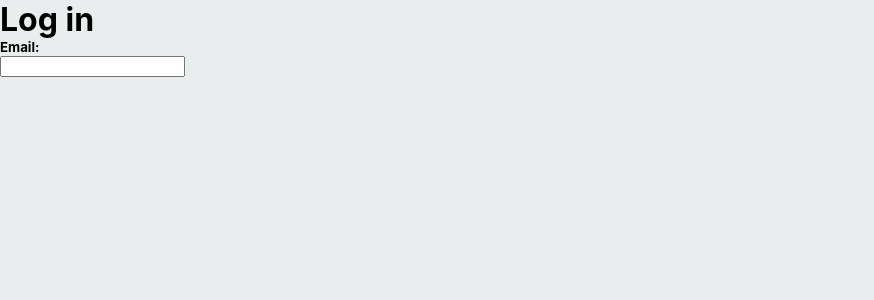
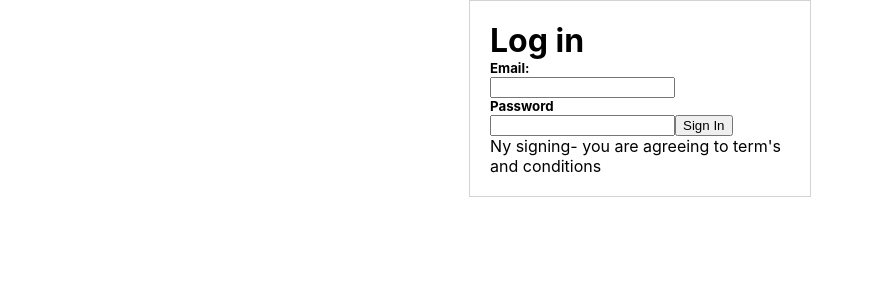
Before and after one commit to Sufyanraza50/amazon-clone-app, a React (Create React App) app: page /login in a window 1280 px wide. Shown: the top 300 px of the page, without its empty margins (0-874 px from the left). Built offline with nearby package versions, Linux system fonts and the light colour scheme.

Commit message:
New updates on login page

```diff
--- a/src/App.js
+++ b/src/App.js
@@ -1,6 +1,7 @@
 import { BrowserRouter as Router, Switch, Route } from 'react-router-dom';
 import Header from './components/Header';
 import Login from './components/Login';
+import Home from './components/Home';
 import './App.css';
 
 function App() {
@@ -14,6 +15,10 @@ function App() {
           <Route path="/login">
             <Login />
           </Route>
+          <Route path="/" >
+            <Header />
+            <Home />
+          </Route>
         </Switch>
       </div>
     </Router>
--- /dev/null
+++ b/src/components/Home.js
@@ -0,0 +1,11 @@
+import React from 'react'
+
+export const Home = () => {
+    return (
+        <div>
+            <h1>Home</h1>
+        </div>
+    )
+}
+
+export default Home;
--- a/src/components/Login.css
+++ b/src/components/Login.css
@@ -0,0 +1,22 @@
+.login {
+    background-color: white;
+    height: 100vh;
+    display: flex;
+    flex-direction: column;
+    align-items: center;
+}
+
+.login__logo {
+    width: 100px;
+    object-fit: contain;
+    margin-top: 20px;
+    margin-bottom: 20px;
+}
+
+.login__container {
+    width: 300px;
+    display: flex;
+    flex-direction: column;
+    padding: 20px;
+    border: 1px solid lightgray;
+}
--- a/src/components/Login.js
+++ b/src/components/Login.js
@@ -1,4 +1,5 @@
 import React from 'react';
+import './Login.css'
 
 const Login = () => {
     return (
@@ -8,6 +9,10 @@ const Login = () => {
                 <form>
                     <h5>Email:</h5>
                     <input type="email"/>
+                    <h5>Password</h5>
+                    <input type="password" />
+                    <button type="submit" className="login__signInButton">Sign In</button>
+                    <p>Ny signing- you are agreeing to term's and conditions</p>
                 </form>
             </div>
         </div>
```
Also changed, not shown: src/components/Home.css (added), 1 other file (tests, documents, lock files or other folders).
